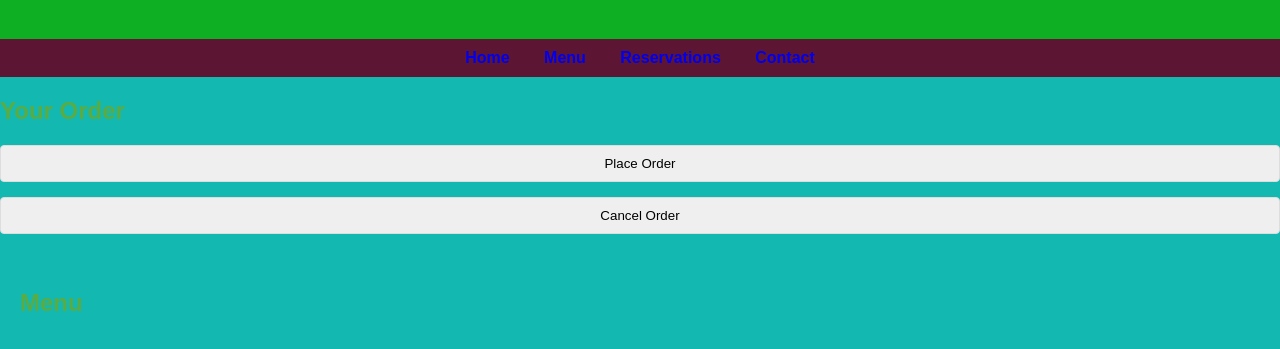
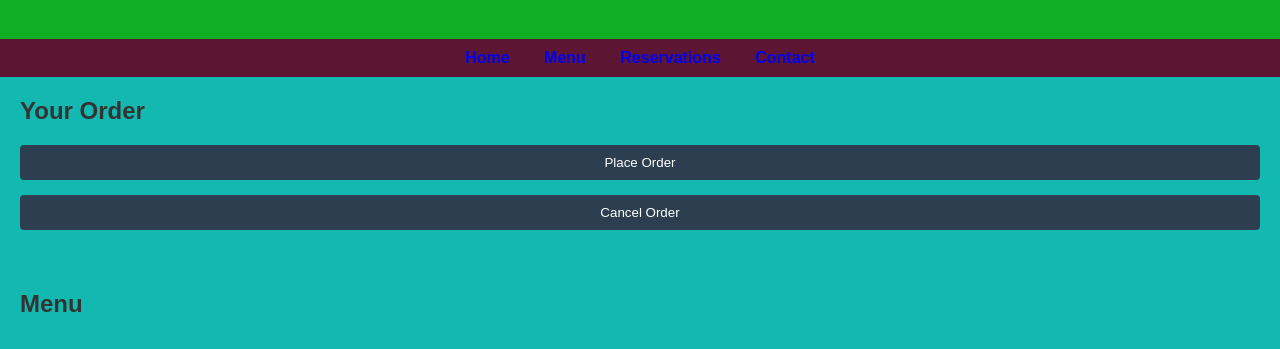
Before and after one commit to faithchebet/french-biestro, a plain HTML site: page index.html in a window 1280 px wide. Shown: the part 81-430 px from the top of the page. Drawn offline with Linux system fonts and the light colour scheme.

Commit message:
index.html

```diff
--- a/index.html
+++ b/index.html
@@ -108,6 +108,42 @@
             border-color: #3498db;
         }
 
+        button {
+            background-color: #2c3e50;
+            color: #fff;
+            border: none;
+            cursor: pointer;
+            transition: background-color 0.3s ease;
+        }
+
+        button:hover {
+            background-color: #01070e;
+        }
+
+
+
+#orderContainer, #orderDetails {
+  margin: 20px;
+}
+
+h2 {
+  color: #333;
+}
+
+ul {
+  list-style-type: none;
+  padding: 0;
+}
+
+li {
+  margin: 10px 0;
+  cursor: pointer;
+}
+
+button {
+  cursor: pointer;
+  margin-top: 10px;
+}
 
 
     </style>
```
